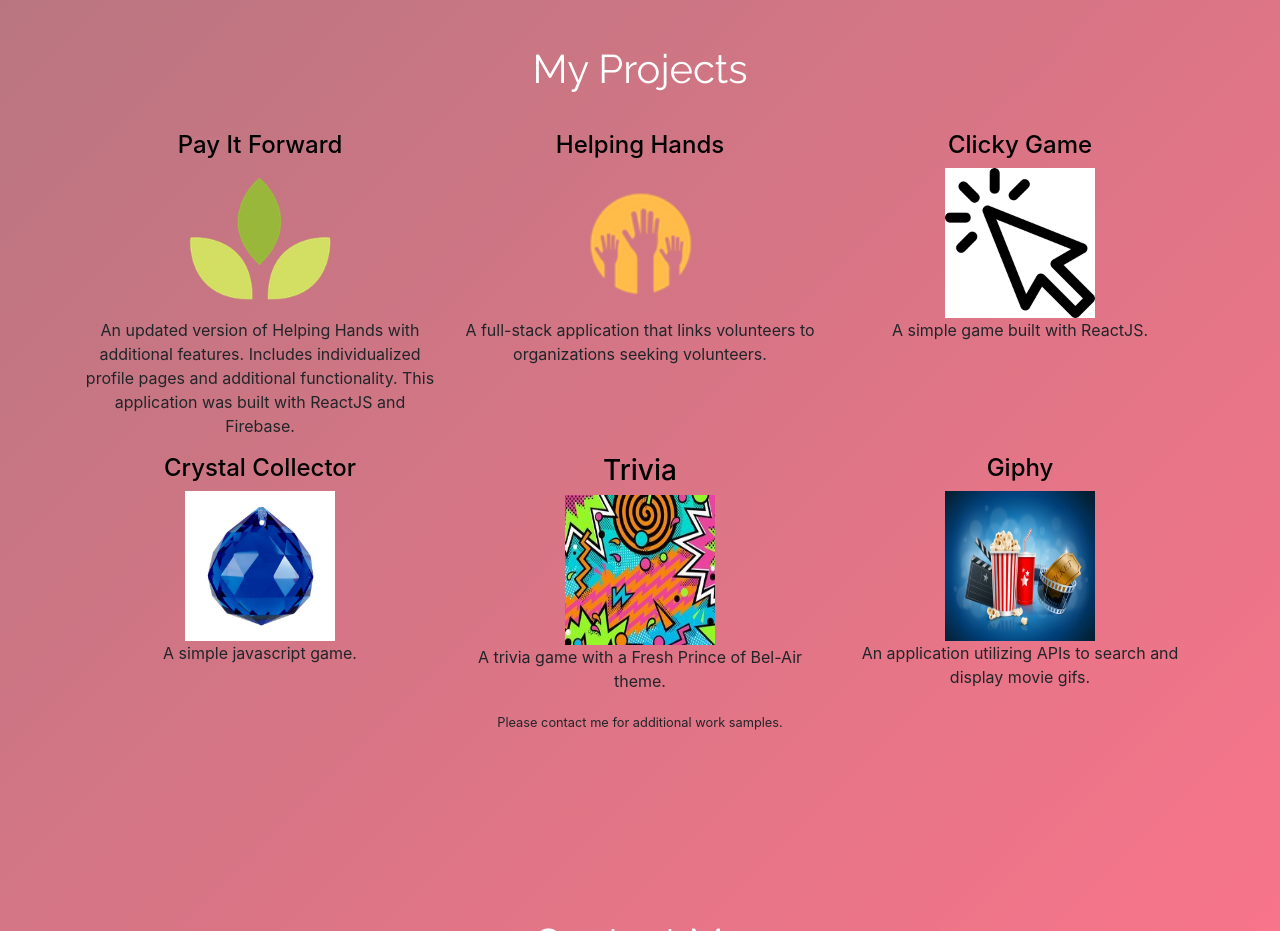
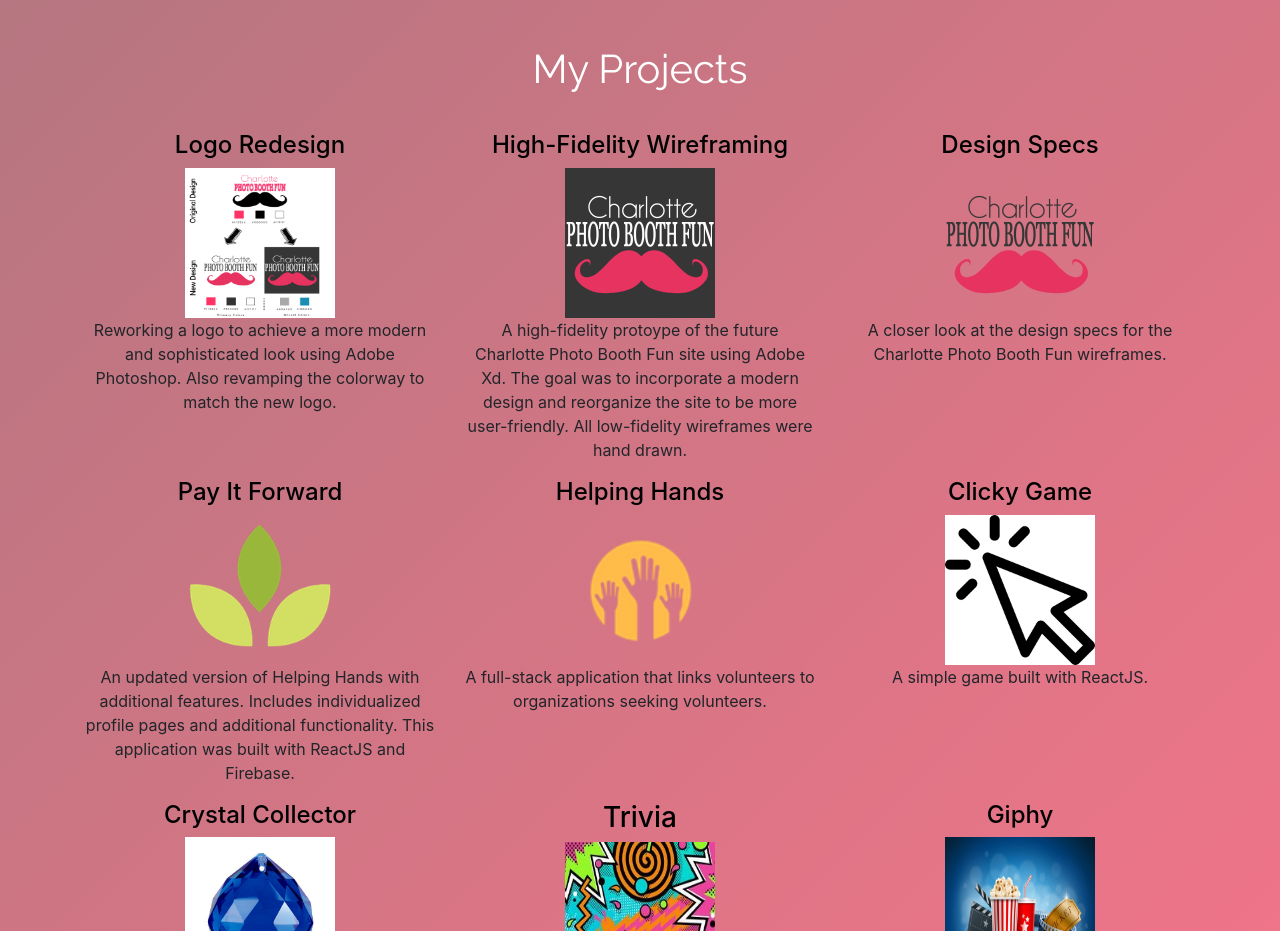
Before and after one commit to tiaracuevas/tiaracuevas.github.io, a plain HTML site: page index.html in a window 1280 px wide. Shown: the part 2240-3171 px from the top of the page. Drawn offline with nearby package versions, Linux system fonts and the light colour scheme.

Commit message:
adding wireframing projects

```diff
--- a/index.html
+++ b/index.html
@@ -91,7 +91,8 @@
               <p><small class="text-muted">State University of New York at Geneseo</small></p>
             </div>
             <div class="timeline-body">
-              <p>I've always wanted to understand <i>how</i> humans think. So, in college I studied psychology (BA) with
+              <p>I've always wanted to understand <i>how</i> humans think. So, in college I studied psychology (BA)
+                with
                 a minor in human development. I became fascinated with cognitive psychology.</p>
             </div>
           </div>
@@ -104,9 +105,12 @@
               <p><small class="text-muted">University at Buffalo</small></p>
             </div>
             <div class="timeline-body">
-              <p>After college, I wanted to understand how people <i>learn.</i> I went on to get my masters degree in School
-                Psychology. Aside from assessing IQ and academic achievement, I had opportunities to collect/interpret data,
-                collaborate with teams, and develop student-focused solutions during my career as a school psychologist.</p>
+              <p>After college, I wanted to understand how people <i>learn.</i> I went on to get my masters degree in
+                School
+                Psychology. Aside from assessing IQ and academic achievement, I had opportunities to collect/interpret
+                data,
+                collaborate with teams, and develop student-focused solutions during my career as a school
+                psychologist.</p>
             </div>
           </div>
         </li>
@@ -118,10 +122,14 @@
               <p><small class="text-muted">Charlotte, NC</small></p>
             </div>
             <div class="timeline-body">
-              <p>After graduate school, I married my wonderful husband who owns a photo booth rental company. It was a new
-                venture for us, so I had the chance to try out lots of different roles within the company. Ultimately, I
-                found my niche researching current photo booth technology, keeping up with market trends, maintaining our
-                website, and working with individual customers to design their custom photo booth experience. I fell in love
+              <p>After graduate school, I married my wonderful husband who owns a photo booth rental company. It was a
+                new
+                venture for us, so I had the chance to try out lots of different roles within the company. Ultimately,
+                I
+                found my niche researching current photo booth technology, keeping up with market trends, maintaining
+                our
+                website, and working with individual customers to design their custom photo booth experience. I fell in
+                love
                 with the opportunities to be creative and innovative.</p>
             </div>
           </div>
@@ -136,7 +144,8 @@
             </div>
             <div class="timeline-body">
               <p>So I decided I wanted to be creative, but how?! I spent some time researching potential interests and
-                  stumbled upon coding. It seemed interesting, but I had minimal coding experience. I took a leap of faith
+                stumbled upon coding. It seemed interesting, but I had minimal coding experience. I took a leap of
+                faith
                 and enrolled in a Coding Boot Camp at UNC Charlotte. It was such a rewarding experience and I now feel
                 proficient with both front-end and back-end web development.</p>
             </div>
@@ -153,8 +162,10 @@
             </div>
             <div class="timeline-body">
               <p>In my free time, I began reading Norman's <i>The Design of Everyday Things</i>. Up until this point,
-                    I was trying to find a way to consolidate all of my skills/interests into a career. Once I realized that
-                    interaction design is the intersection of psychology and technology, it all clicked for me! I began studying
+                I was trying to find a way to consolidate all of my skills/interests into a career. Once I realized
+                that
+                interaction design is the intersection of psychology and technology, it all clicked for me! I began
+                studying
                 UX/UI design independently and I completely fell in love with it.</p>
             </div>
           </div>
@@ -168,6 +179,38 @@
   <!--Projects-->
   <div class="projects">
     <h1 class="margin-all-projects"><a id="link_projects">My Projects</a></h1>
+
+    <div class="container">
+      <div class="row">
+        <div class="col-sm">
+          <a href="images/logo_redesign.png" target="_blank">
+            <h4 class="project-title">Logo Redesign</h4>
+            <img src="images/logo_redesign.png" class="img-project">
+          </a>
+          <p class="project-description">Reworking a logo to achieve a more modern and sophisticated look using Adobe
+            Photoshop. Also revamping the colorway to match the new logo.</p>
+        </div>
+        <div class="col-sm">
+          <a href="https://xd.adobe.com/view/2b5c2848-e72c-433c-64f5-20713b660f40-5d6d/" target="_blank">
+            <h4 class="project-title">High-Fidelity Wireframing</h4>
+            <img src="images/logo gray background.png" class="img-project">
+          </a>
+          <p class="project-description">A high-fidelity protoype of the future Charlotte Photo Booth Fun site using
+            Adobe Xd. The goal was to incorporate a modern design and reorganize the site to be more user-friendly. All
+            low-fidelity wireframes were hand drawn.</p>
+        </div>
+        <div class="col-sm">
+          <a href="https://xd.adobe.com/spec/340019df-75d6-447f-5d7a-181ebeae4cf6-4231/" target="_blank">
+            <h4 class="project-title">Design Specs</h4>
+            <img src="images/logo gray letters.png" class="img-project">
+          </a>
+          <p class="project-description">A closer look at the design specs for the Charlotte Photo Booth Fun
+            wireframes.</p>
+        </div>
+
+      </div>
+    </div>
+
     <div class="container">
       <div class="row">
         <div class="col-sm">
@@ -175,7 +218,8 @@
             <h4 class="project-title">Pay It Forward</h4>
             <img src="images/payItForwardNoWords.15970caa.png" class="img-project">
           </a>
-          <p class="project-description">An updated version of Helping Hands with additional features. Includes individualized
+          <p class="project-description">An updated version of Helping Hands with additional features. Includes
+            individualized
             profile pages and additional functionality. This application was built with ReactJS and Firebase.</p>
         </div>
         <div class="col-sm">
@@ -183,7 +227,8 @@
             <h4 class="project-title">Helping Hands</h4>
             <img src="images/volunteerHands copy.png" class="img-project">
           </a>
-          <p class="project-description">A full-stack application that links volunteers to organizations seeking volunteers.</p>
+          <p class="project-description">A full-stack application that links volunteers to organizations seeking
+            volunteers.</p>
         </div>
         <div class="col-sm">
           <a href="http://tiaracuevas.com/clickygame/" target="_blank">
```
Also changed, not shown: images/logo gray background.png (added), images/logo gray letters.png (added), images/logo_redesign.png (added). Lines whose indentation alone changed are shown as unchanged.
